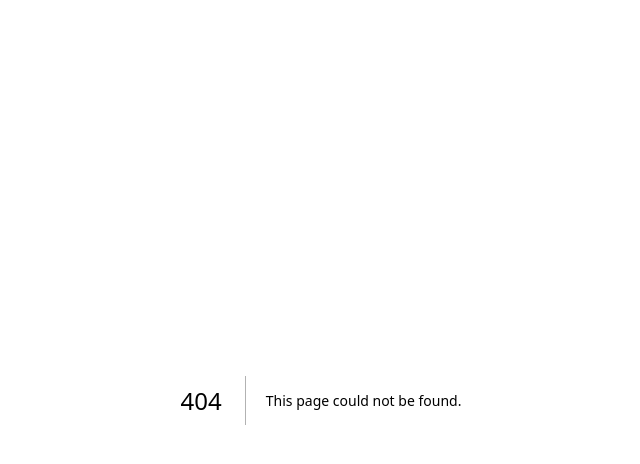
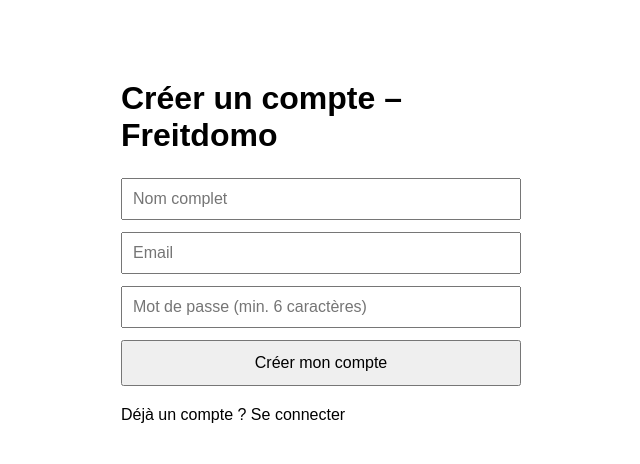
Before and after one commit to 11061969/Freitdomo, a Next.js app: page /signup in a window 1280 px wide. Before the commit this address had no page. Shown: the top 464 px of the page, without its empty margins (319-959 px from the left). Built offline with nearby package versions, Linux system fonts and the light colour scheme; no server answers.

Commit message:
Add signup page with form and validation

```diff
--- /dev/null
+++ b/app/signup/page.tsx
@@ -0,0 +1,87 @@
+"use client"
+
+import { useState } from "react"
+import { useRouter } from "next/navigation"
+import { supabase } from "@/lib/supabaseClient"
+
+export default function SignupPage() {
+  const router = useRouter()
+  const [email, setEmail] = useState("")
+  const [password, setPassword] = useState("")
+  const [fullName, setFullName] = useState("")
+  const [error, setError] = useState("")
+  const [loading, setLoading] = useState(false)
+  const [success, setSuccess] = useState(false)
+
+  async function handleSignup(e: React.FormEvent) {
+    e.preventDefault()
+    setLoading(true)
+    setError("")
+    setSuccess(false)
+
+    const { data, error } = await supabase.auth.signUp({
+      email,
+      password,
+      options: {
+        data: {
+          full_name: fullName,
+        },
+      },
+    })
+
+    if (error) {
+      setError(error.message)
+      setLoading(false)
+      return
+    }
+
+    setSuccess(true)
+    setLoading(false)
+
+    // Redirection après un court délai
+    setTimeout(() => {
+      router.push("/login")
+    }, 2000)
+  }
+
+  return (
+    <main style={{ maxWidth: 400, margin: "80px auto", fontFamily: "sans-serif" }}>
+      <h1>Créer un compte – Freitdomo</h1>
+      <form onSubmit={handleSignup} style={{ display: "flex", flexDirection: "column", gap: 12, marginTop: 24 }}>
+        <input
+          type="text"
+          placeholder="Nom complet"
+          value={fullName}
+          onChange={(e) => setFullName(e.target.value)}
+          required
+          style={{ padding: 10, fontSize: 16 }}
+        />
+        <input
+          type="email"
+          placeholder="Email"
+          value={email}
+          onChange={(e) => setEmail(e.target.value)}
+          required
+          style={{ padding: 10, fontSize: 16 }}
+        />
+        <input
+          type="password"
+          placeholder="Mot de passe (min. 6 caractères)"
+          value={password}
+          onChange={(e) => setPassword(e.target.value)}
+          required
+          minLength={6}
+          style={{ padding: 10, fontSize: 16 }}
+        />
+        <button type="submit" disabled={loading} style={{ padding: 12, fontSize: 16, cursor: "pointer" }}>
+          {loading ? "Création..." : "Créer mon compte"}
+        </button>
+      </form>
+      {error && <p style={{ color: "red", marginTop: 12 }}>{error}</p>}
+      {success && <p style={{ color: "green", marginTop: 12 }}>Compte créé avec succès ! Redirection...</p>}
+      <p style={{ marginTop: 20 }}>
+        Déjà un compte ? <a href="/login">Se connecter</a>
+      </p>
+    </main>
+  )
+}
```
